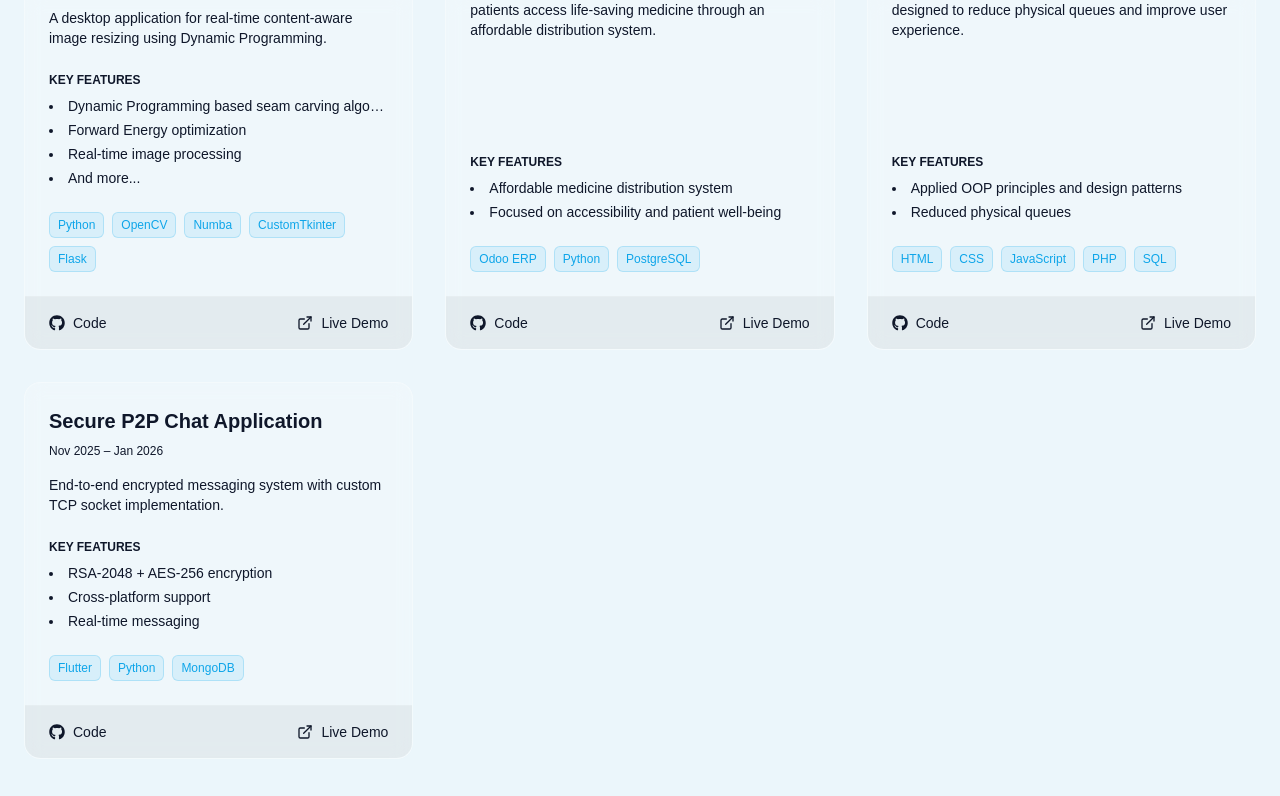
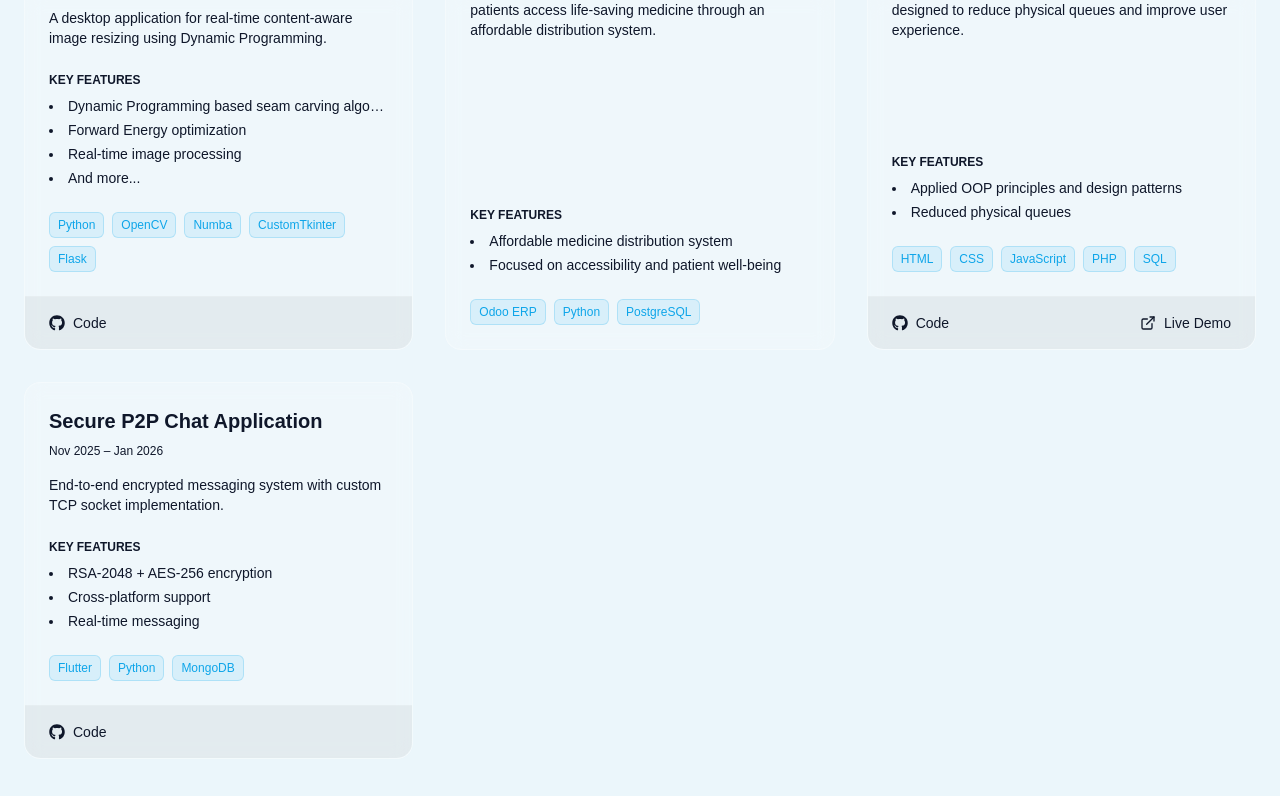
Before and after one commit to marc-zaki/portfolio, a Next.js app: page / in a window 1280 px wide. Shown: the part 3201-3997 px from the top of the page. Built offline with nearby package versions, Linux system fonts and the light colour scheme.

Commit message:
feat: add Projects component to showcase portfolio work and awards

```diff
--- a/src/components/Projects.tsx
+++ b/src/components/Projects.tsx
@@ -15,6 +15,8 @@ const projects = [
     tech: ["Python", "OpenCV", "Numba", "CustomTkinter", "Flask"],
     award: true,
     github: "",
+    demo: "",
+    hideDemo: true,
   },
   {
     title: "OurHealthEG",
@@ -24,6 +26,8 @@ const projects = [
     tech: ["Odoo ERP", "Python", "PostgreSQL"],
     award: true,
     github: "",
+    demo: "",
+    hideLinks: true,
   },
   {
     title: "Cairo to Capital Transport",
@@ -33,6 +37,7 @@ const projects = [
     tech: ["HTML", "CSS", "JavaScript", "PHP", "SQL"],
     award: true,
     github: "https://github.com/marc-zaki/oose-c2c",
+    demo: "https://oose-c2c.vercel.app/View/Homepage.html",
   },
   {
     title: "Secure P2P Chat Application",
@@ -42,6 +47,8 @@ const projects = [
     tech: ["Flutter", "Python", "MongoDB"],
     award: false,
     github: "https://github.com/marc-zaki/secureapp",
+    demo: "",
+    hideDemo: true,
   },
 
 ];
@@ -104,6 +111,7 @@ export function Projects() {
               </div>
 
               {/* Card Footer Links */}
+              {!project.hideLinks && (
                 <div className="px-6 py-4 border-t border-white/10 flex justify-between items-center bg-black/5 dark:bg-white/5">
                   <a
                     href={project.github || "#"}
@@ -114,14 +122,19 @@ export function Projects() {
                   >
                     <FaGithub className="w-4 h-4" /> Code
                   </a>
+                  {!project.hideDemo && (
                     <a
-                  href="#"
-                  onClick={(e) => e.preventDefault()}
-                  className="flex items-center gap-2 text-sm font-medium text-foreground/40 cursor-default transition-colors hover:text-foreground/40"
+                      href={project.demo || "#"}
+                      target={project.demo ? "_blank" : undefined}
+                      rel={project.demo ? "noreferrer" : undefined}
+                      onClick={(e) => { if (!project.demo) e.preventDefault(); }}
+                      className={`flex items-center gap-2 text-sm font-medium transition-colors ${!project.demo ? "text-foreground/40 cursor-default hover:text-foreground/40" : "hover:text-primary"}`}
                     >
                       <ExternalLink className="w-4 h-4" /> Live Demo
                     </a>
+                  )}
                 </div>
+              )}
             </motion.div>
           ))}
         </div>
```
Lines whose indentation alone changed are shown as unchanged.
